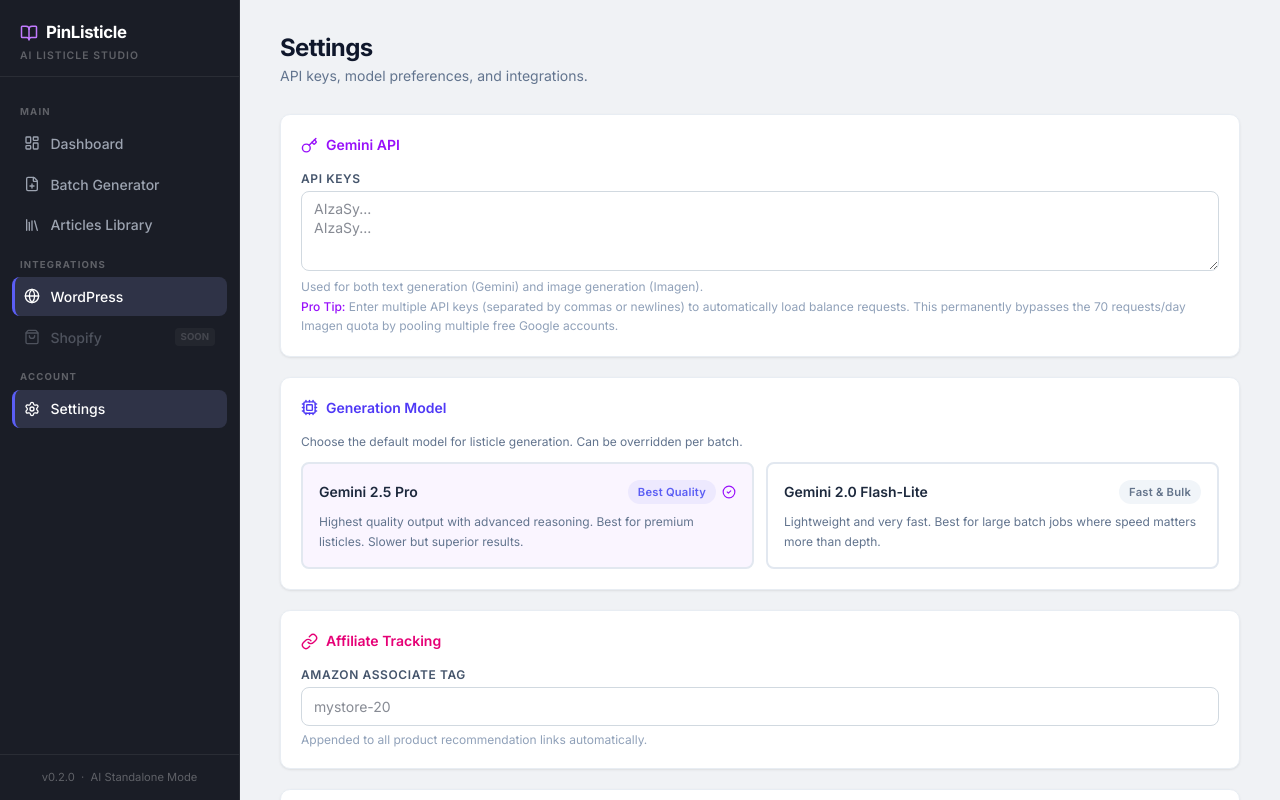
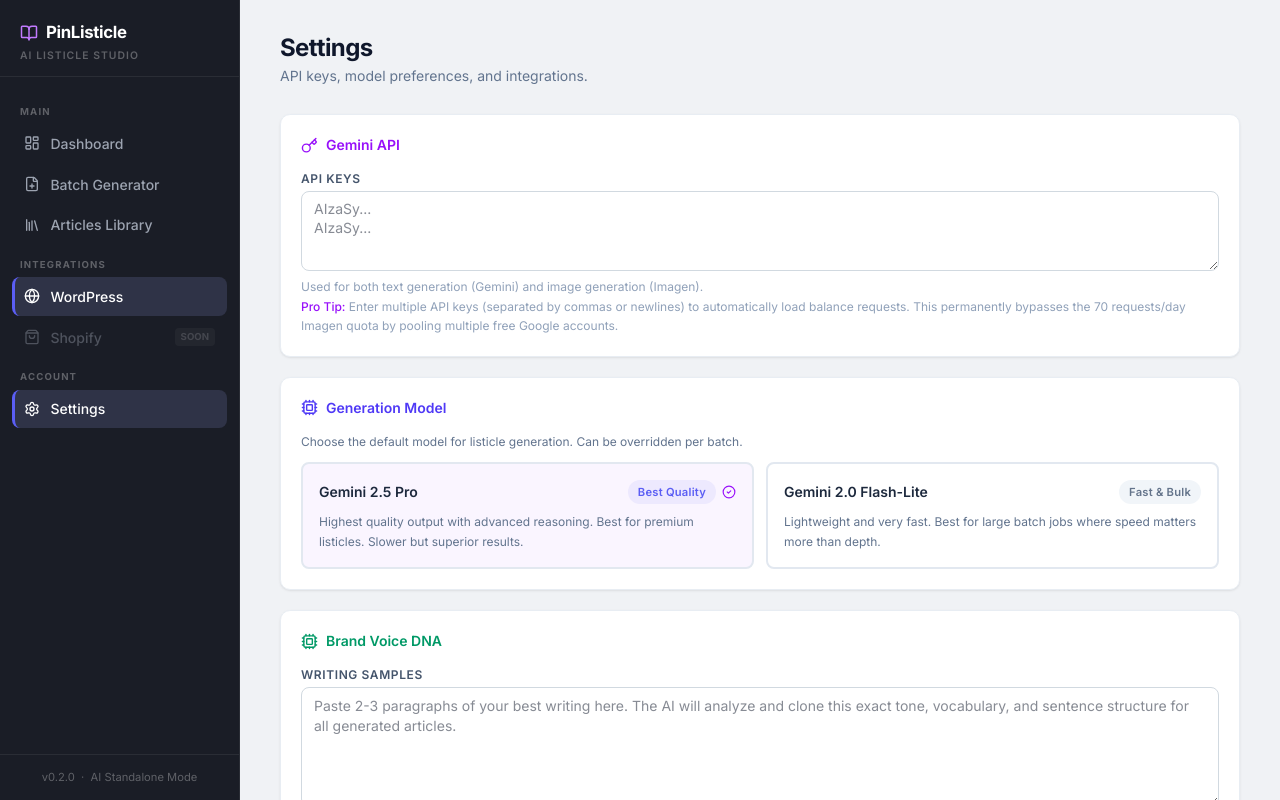
Before and after one commit to Omegain256/pinlisticle-web-app, a Next.js app: page /settings in a window 1280 px wide. Built offline with nearby package versions, Linux system fonts and the light colour scheme.

Commit message:
Implement Phase 1: Brand Voice Settings and Internal SEO Linking Injection

```diff
--- a/src/app/api/gemini/route.ts
+++ b/src/app/api/gemini/route.ts
@@ -17,7 +17,7 @@
 
 export async function POST(req: Request) {
     try {
-        const { topic, keyword, tone, count, apiKey, model: modelPref } = await req.json();
+        const { topic, keyword, tone, count, apiKey, model: modelPref, brandVoice, internalLinks } = await req.json();
 
         if (!apiKey) {
             return NextResponse.json({ error: "No Gemini API Key provided." }, { status: 401 });
@@ -26,7 +26,7 @@
         // Select model — default to "pro" for best quality
         const modelId = MODELS[(modelPref as ModelKey) ?? "pro"] ?? MODELS.pro;
 
-        const system_instruction = [
+        const system_instruction_arr = [
             "You are an elite-level editorial writer for high-end publications like GQ, Vogue, and Harper's Bazaar.",
             "Your writing is sophisticated, culturally aware, and narrative-driven. You avoid generic AI fluff and PR-speak.",
             "GOAL: Write a Pinterest listicle that feels like a premium GQ feature — authoritative, discerning, and exceptionally well-written.",
@@ -48,12 +48,34 @@
             "- PRODUCTS: Recommendations must be specific real-world products suitable for a GQ-level audience.",
             "- SHORT PRODUCTS: Keep product names concise (e.g., 'Cartier Tank' instead of 'Cartier Tank Must de Cartier Small Model').",
             "- Return ONLY a valid raw JSON object.",
-        ].join(" ");
+        ];
+
+        if (brandVoice) {
+            system_instruction_arr.push("- BRAND VOICE MATCH (CRITICAL): The user has provided an exact Brand Voice DNA sample in the prompt. You must forcefully overwrite your default writing tone to seamlessly match their vocabulary, rhythm, and sentence structure. Sound EXACTLY like them.");
+        }
+
+        if (internalLinks) {
+            system_instruction_arr.push("- INTERNAL LINKING: The user has provided a list of their own website URLs. You must forcefully map 1 to 2 of these URLs into the sub-item `content` fields naturally using valid HTML `<a href=\"...\">keyword</a>` anchors. Ensure they blend perfectly into the sentence. Do NOT put links in the intro.");
+        }
+
+        const system_instruction = system_instruction_arr.join(" ");
 
         let prompt = `Target Topic: ${topic}\n`;
         if (keyword) prompt += `Primary SEO Keyword: ${keyword}\n`;
         prompt += `Tone of Voice: ${tone || "Casual"}\n`;
         prompt += `Number of Listicle Items: ${count || 10}\n\n`;
+
+        if (brandVoice) {
+            prompt += `--- BRAND VOICE DNA SAMPLES ---\n`;
+            prompt += `${brandVoice}\n`;
+            prompt += `-------------------------------\n\n`;
+        }
+
+        if (internalLinks) {
+            prompt += `--- INTERNAL SEO LINKS TO INJECT ---\n`;
+            prompt += `${internalLinks}\n`;
+            prompt += `------------------------------------\n\n`;
+        }
 
         prompt += `Return a JSON object matching this schema exactly:\n`;
         prompt += `{\n`;
--- a/src/app/batch/page.tsx
+++ b/src/app/batch/page.tsx
@@ -577,6 +577,8 @@
                         count: current[i].count,
                         apiKey,
                         modelPrefix: modelToUse,
+                        brandVoice: settings.brandVoice,
+                        internalLinks: settings.internalLinks,
                     });
                 }
 
@@ -585,6 +587,7 @@
 
                 for (let j = 0; j < articleData.listicle_items.length; j++) {
                     const item = articleData.listicle_items[j];
+
                     if (item.image_prompt && !item.image_base64) {
                         current[i].message = `Generating image ${j + 1}/${articleData.listicle_items.length}…`;
                         setRows([...current]);
@@ -629,6 +632,7 @@
                                 payload: { base64: item.image_base64, filename: `pinlisticle-${Date.now()}-${j}.jpg` },
                             }),
                         });
+
                         let uploadJson;
                         try {
                             uploadJson = await uploadRes.json();
@@ -636,16 +640,11 @@
                             const errorText = uploadRes.status === 413 ? "Payload too large for Vercel limit" : "Invalid response from server (Timeout/504?)";
                             throw new Error(errorText);
                         }
+
                         if (uploadJson.success) {
                             item.wp_attachment_id = uploadJson.data.id;
                             item.wp_source_url = uploadJson.data.source_url; // Required for the <img src> in HTML
                             if (!firstAttachmentId) firstAttachmentId = uploadJson.data.id;
-                                    }
-                                }
-                            }
-                        } catch (e: any) {
-                            if (e.name === "QuotaExceededError") throw e;
-                            // Single image failure is non-fatal; continue to next item
                         }
                     }
                 }
--- a/src/app/settings/page.tsx
+++ b/src/app/settings/page.tsx
@@ -27,6 +27,8 @@
     const [formData, setFormData] = useState({
         geminiKey: "",
         amazonTag: "",
+        brandVoice: "",
+        internalLinks: "",
         wpSites: [] as { id: string; name: string; url: string; user: string; appPassword: string }[],
         preferredModel: "pro",
     });
@@ -201,6 +203,52 @@
                     </div>
                 </div>
 
+                {/* ── Brand Voice DNA ──────────────────────────────────────── */}
+                <div className="glass-panel p-5">
+                    <div className="flex items-center gap-2 mb-4 text-emerald-600">
+                        <Cpu size={17} />
+                        <h2 className="text-sm font-semibold">Brand Voice DNA</h2>
+                    </div>
+                    <div>
+                        <label className="block text-xs font-semibold text-slate-600 mb-1 uppercase tracking-wider">
+                            Writing Samples
+                        </label>
+                        <textarea
+                            name="brandVoice"
+                            value={formData.brandVoice}
+                            onChange={(e) => setFormData((prev) => ({ ...prev, [e.target.name]: e.target.value }))}
+                            placeholder="Paste 2-3 paragraphs of your best writing here. The AI will analyze and clone this exact tone, vocabulary, and sentence structure for all generated articles."
+                            className="premium-input text-sm min-h-[120px] resize-y"
+                        />
+                        <p className="text-xs text-slate-400 mt-1.5 leading-relaxed">
+                            Leave blank to use the standard AI editorial tone.
+                        </p>
+                    </div>
+                </div>
+
+                {/* ── SEO Internal Links ──────────────────────────────────────── */}
+                <div className="glass-panel p-5">
+                    <div className="flex items-center gap-2 mb-4 text-amber-600">
+                        <LinkIcon size={17} />
+                        <h2 className="text-sm font-semibold">SEO Internal Links</h2>
+                    </div>
+                    <div>
+                        <label className="block text-xs font-semibold text-slate-600 mb-1 uppercase tracking-wider">
+                            Target URLs & Keywords
+                        </label>
+                        <textarea
+                            name="internalLinks"
+                            value={formData.internalLinks}
+                            onChange={(e) => setFormData((prev) => ({ ...prev, [e.target.name]: e.target.value }))}
+                            placeholder="https://mysite.com/best-watches | luxury watches&#10;https://mysite.com/style-guide | men's style guide"
+                            className="premium-input font-mono text-xs min-h-[100px] resize-y leading-relaxed"
+                        />
+                        <p className="text-xs text-slate-400 mt-1.5 leading-relaxed">
+                            Paste one URL and keyword pair per line. The AI will naturally weave 1-2 of these links into the body paragraphs of your new articles to dramatically boost SEO domain authority.
+                        </p>
+                    </div>
+                </div>
+
                 {/* ── Affiliate ──────────────────────────────────────── */}
                 <div className="glass-panel p-5">
                     <div className="flex items-center gap-2 mb-4 text-pink-600">
--- a/src/lib/ai.ts
+++ b/src/lib/ai.ts
@@ -84,8 +84,10 @@
     count: number;
     apiKey: string; // Accepts string of comma/newline separated keys
     modelPrefix: "pro" | "lite";
+    brandVoice?: string;
+    internalLinks?: string;
 }) {
-    const { topic, keyword, tone, count, apiKey, modelPrefix } = params;
+    const { topic, keyword, tone, count, apiKey, modelPrefix, brandVoice, internalLinks } = params;
     const modelId = MODELS[modelPrefix] || MODELS.pro;
 
     const system_instruction = [
```
Lines whose indentation alone changed are shown as unchanged.
